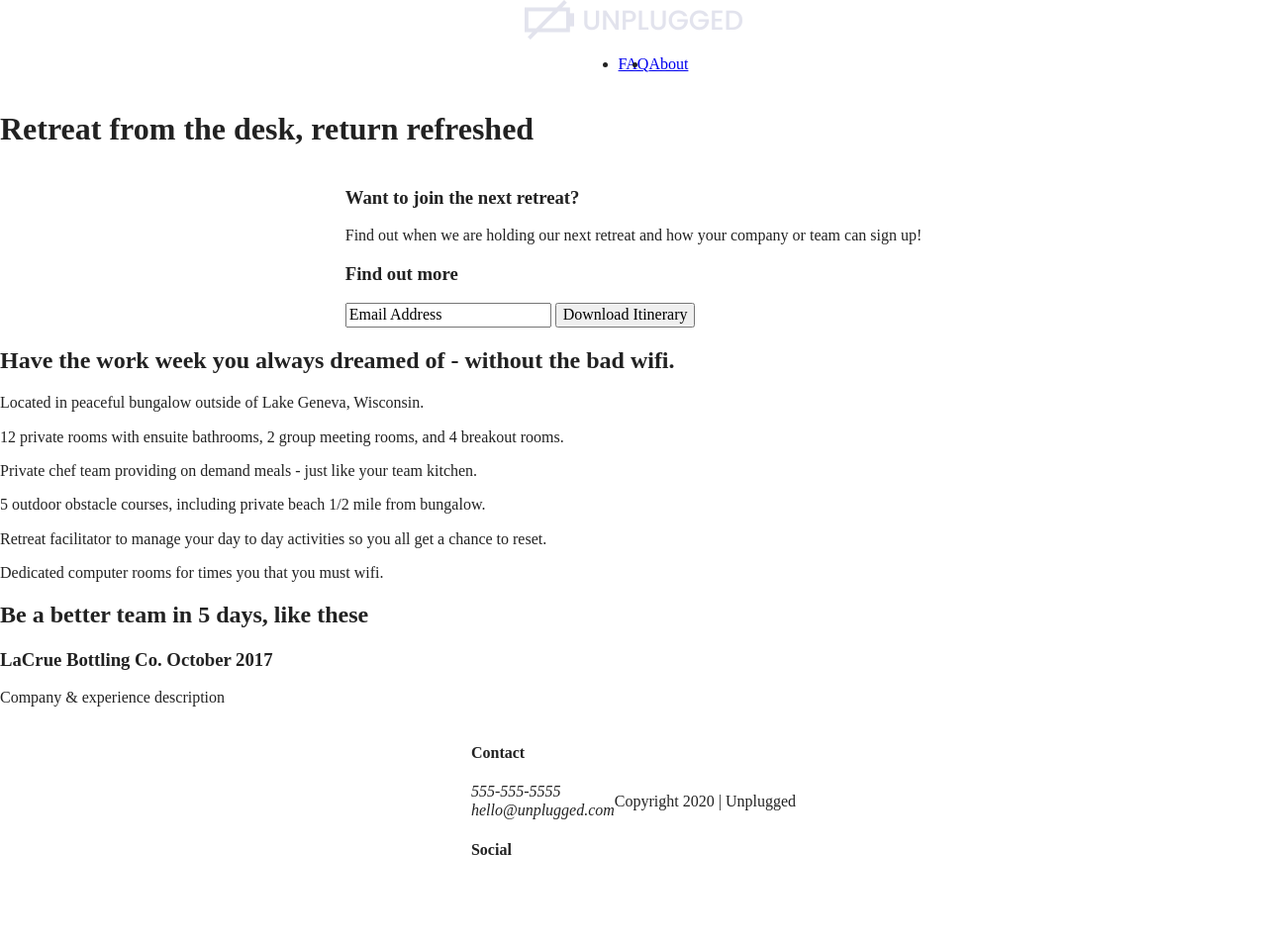
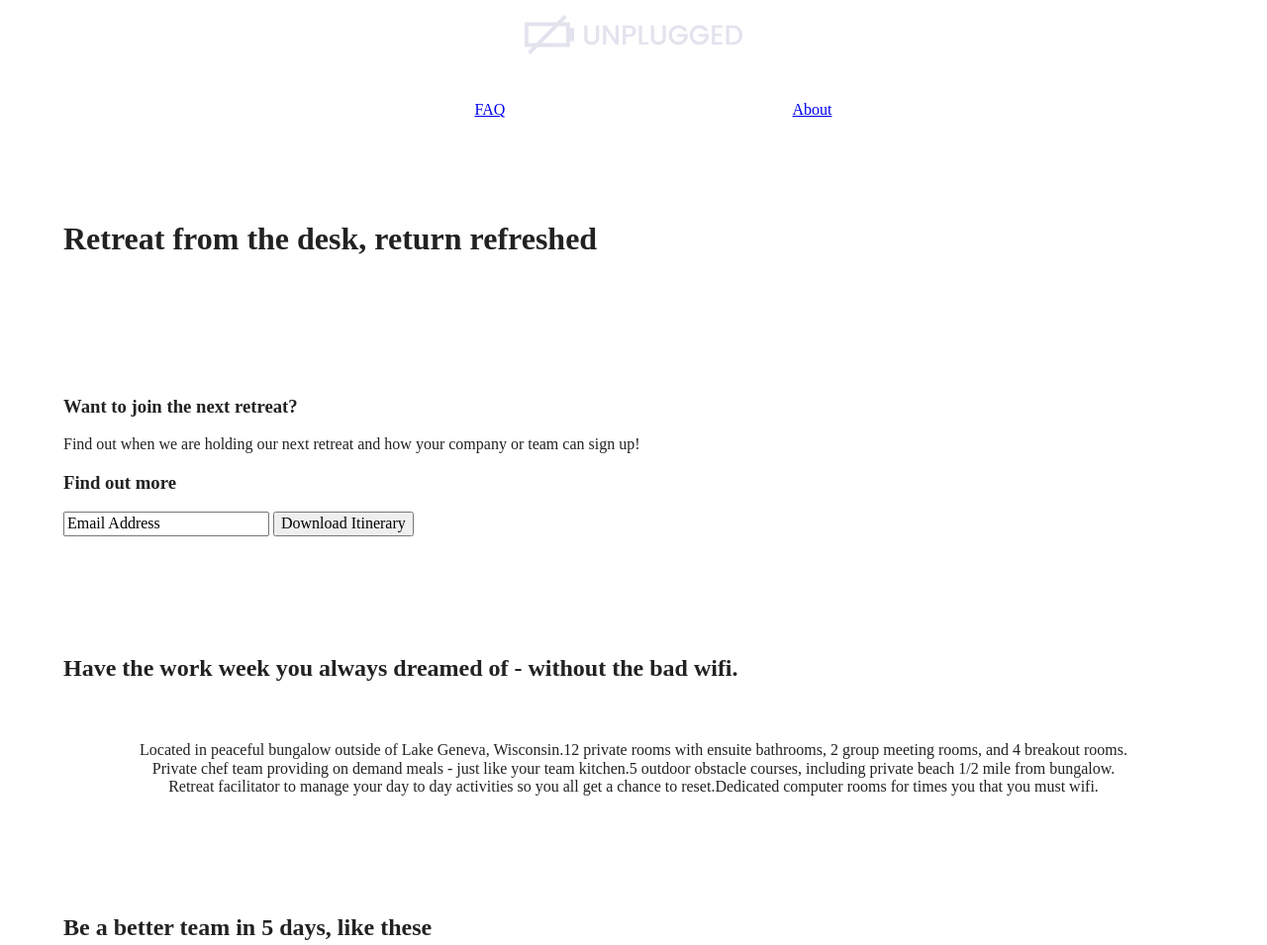
Before and after one commit to missjferrari/unplugged, a website built with Parcel: page index.html in a window 1280 px wide. Shown: the top 955 px of the page at 99% size. Before the commit the page ends 889 px from the top, so only its background shows below. Built offline with nearby package versions, Linux system fonts and the light colour scheme.

Commit message:
Updated homepage structure

```diff
--- a/css/main.css
+++ b/css/main.css
@@ -87,7 +87,13 @@ textarea {
    Author's custom styles
    ========================================================================== */
 
+.content-wrapper {
+  width: 90%;
+  margin: 50px 0;
+}
+
 /*-----Base Header - Footer Styles-----*/
+
 header,
 footer {
   display: flex;
@@ -96,11 +102,22 @@ footer {
   flex-flow: row wrap;
 }
 
-header content-wrapper {
+header {
+  padding: 15px 0;
+}
+
+header .content-wrapper {
   display: flex;
   justify-content: center;
   align-items: center;
   flex-flow: row wrap;
+  margin: 0;
+}
+
+header .header-divider {
+  width: 100%;
+  height: 1px;
+  margin: 10px 0 20px 0;
 }
 
 header nav {
@@ -108,60 +125,109 @@ header nav {
   justify-content: space-around;
   align-items: center;
   flex-flow: row wrap;
+  width: 60%;
 }
 
 header nav ul {
   display: flex;
-
+  justify-content: space-around;
+  width: 100%;
+  list-style-type: none;
 }
 
-#hero-area {
+footer {
+  flex-direction: column;
+}
+
+footer .content-wrapper {
+  width: 55%;
+  margin: 50px 0;
+}
+
+footer p {
+  margin: 0;
+}
+
+footer .contact {
+  margin-bottom: 50px;
+}
+
+footer .social-icons {
+  display: flex;
+  justify-content: space-around;
+  align-items: center;
+}
+
+footer .copyright {
+  margin: 20px 0;
+}
+
+/*--- Mobile Homepage ---*/
+
+.hero-area {
+  display: flex;
+  justify-content: center;
+  align-items: center;
+  flex-flow: row wrap;
+}
+
+aside {
+  display: flex;
+  justify-content: center;
+  align-items: center;
+  flex-flow: row wrap;
+}
+
+.features {
+  display: flex;
+  justify-content: center;
+  flex-flow: row wrap;
+}
+
+.features h2 {
+  margin-bottom: 60px;
+}
+.features .article {
+  width: 63%;
+  margin: 30px 0;
+}
+
+.features .features-items {
+  display: flex;
+  justify-content: center;
+  align-items: center;
+  flex-flow: row wrap;
+}
+
+.features p {
+  margin: 0;
+}
+
+.reviews {
+  display: flex;
+  justify-content: center;
+  flex-flow: row wrap;
+}
+
+.reviews h2 {
+  margin-bottom: 40px;
+}
+
+.reviews h3 {
+  width: 55%;
+  margin: 20px 0;
+}
+
+/*---ABOUT PAGE---*/
+
+.mission {
   display: flex;
   justify-content: space-around;
   align-items: center;
   flex-flow: row wrap;
 }
 
-aside {
-  display: flex;
-  justify-content: space-around;
-  align-items: center;
-  flex-flow: row wrap;
-}
-
-#features,
-#features #feature-items {
-  display: flex;
-  justify-content: space-around;
-  align-items: center;
-  flex-flow: row wrap;
-}
-
-#reviews {
-  display: flex;
-  justify-content: space-around;
-  align-items: center;
-  flex-flow: row wrap;
-}
-
-footer #social,
-footer social-icons,
-footer #copyright {
-  display: flex;
-  justify-content: space-around;
-  align-items: center;
-}
-
-/*---ABOUT PAGE---*/
-
-#mission {
-  display: flex;
-  justify-content: space-around;
-  align-items: center;
-  flex-flow: row wrap;
-}
-
-#contact {
+.contact {
   display: flex;
   justify-content: space-around;
   align-items: center;
@@ -170,14 +236,14 @@ footer #copyright {
 
 /*---FAQ PAGE---*/
 
-#faq {
+.faq {
   display: flex;
   justify-content: space-around;
   align-items: center;
   flex-flow: row wrap;
 }
 
-#faq #content-wrapper {
+.faq .content-wrapper {
   display: flex;
   justify-content: space-around;
   align-items: center;
--- a/index.html
+++ b/index.html
@@ -58,7 +58,7 @@
           <input type="text" name="name" value="Email Address">
           <input type="button" value="Download Itinerary">
         </div>
-      </div> <!-- aside content wrapper ends -->
+      </div>
     </aside>
     <!--Amenities Section-->
     <section class="features">
@@ -133,8 +133,8 @@
           <h4>Contact</h4>
           <address>
             <p>
-            555-555-5555<br>
-            hello@unplugged.com
+              555-555-5555<br>
+              hello@unplugged.com
             </p>
           </address>
         </div>
@@ -153,10 +153,11 @@
             <p>
               <a href="https://www.github.com/missjferrari" target="_blank"></a>
             </p>
+          </div>
         </div>
-      </div>
-    </div> <!-- footer content ends -->
-  </div> <!-- footer content wrapper ends -->
+      </div> <!-- footer content ends -->
+    </div>
+    <!-- footer content wrapper ends -->
     <div class="copyright">
       <p>Copyright 2020 | Unplugged</p>
     </div>
```
